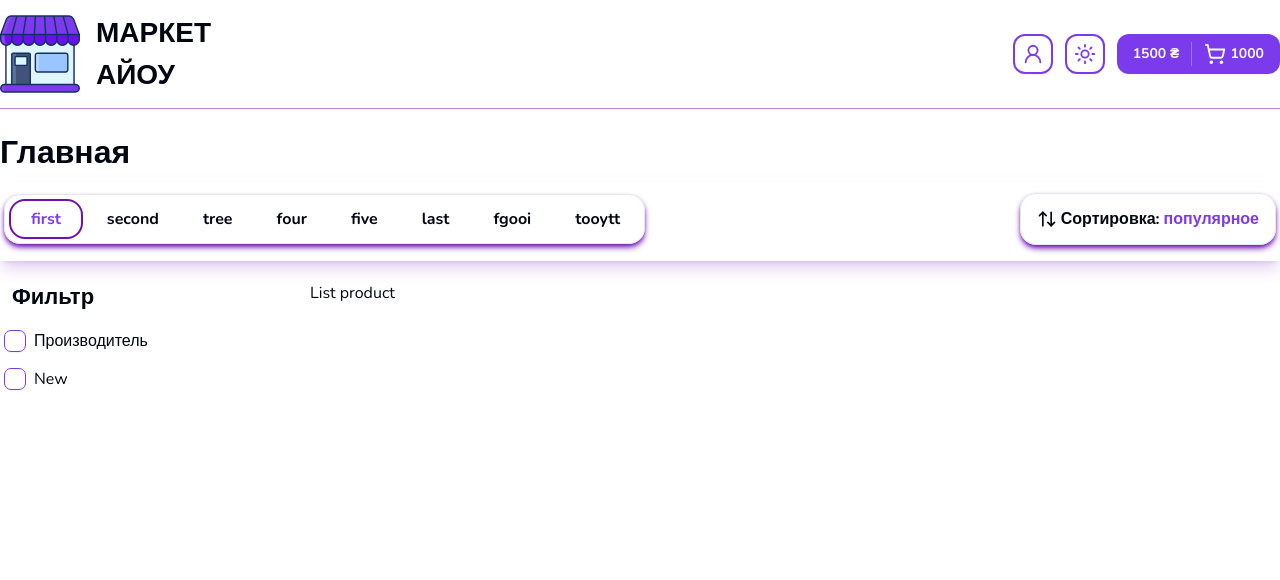
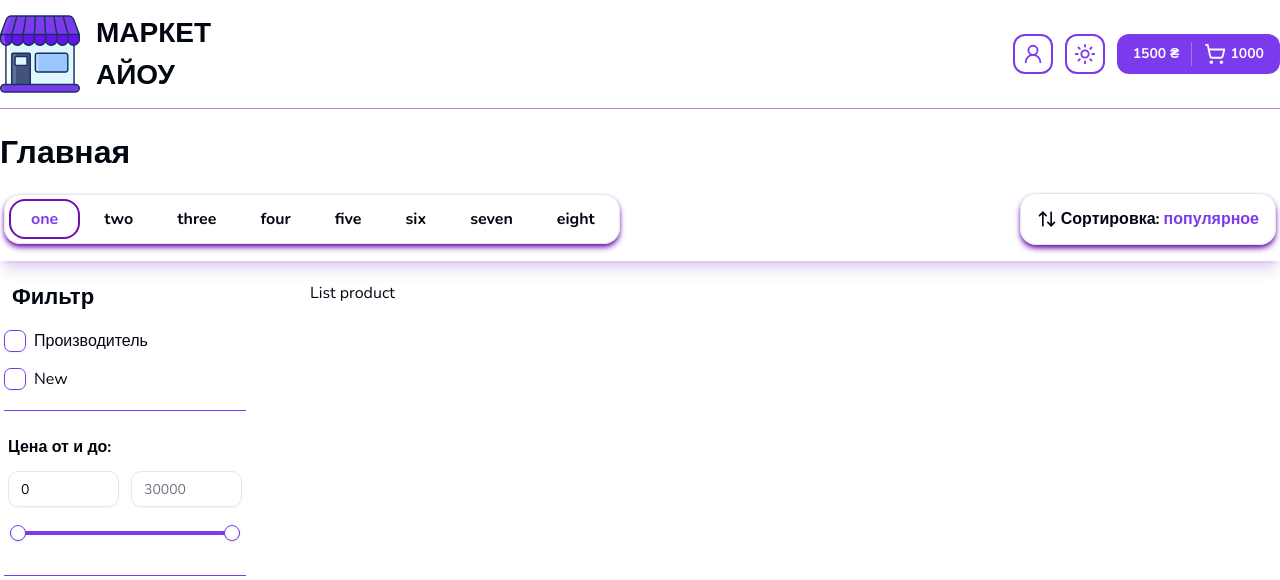
Before and after one commit to smartware10/market.io.frontend, a Next.js app: page / in a window 1280 px wide. Shown: the top 580 px of the page. Built offline with nearby package versions, Linux system fonts and the light colour scheme.

Commit message:
Edit filters

```diff
--- a/src/components/shared/categoties.tsx
+++ b/src/components/shared/categoties.tsx
@@ -4,16 +4,7 @@ import { cn } from "@/lib/utils";
 interface Props {
   className?: string;
 }
-const cats = [
-  "first",
-  "second",
-  "tree",
-  "four",
-  "five",
-  "last",
-  "fgooi",
-  "tooytt",
-];
+const cats = ["one", "two", "three", "four", "five", "six", "seven", "eight"];
 const activeIndex = 0;
 
 export const Categories: React.FC<Props> = ({ className }) => {
--- a/src/components/shared/filter-checkbox.tsx
+++ b/src/components/shared/filter-checkbox.tsx
@@ -24,7 +24,7 @@ export const FilterCheckbox: React.FC<FilterCheckboxProps> = ({
         onCheckedChange={onCheckedChange}
         checked={checked}
         value={value}
-        className="rounded-[7px] w-[22px] h-[22px] cursor-pointer ml-1"
+        className="rounded-[7px] w-[22px] h-[22px] cursor-pointer"
         id={`checkbox-${String(name)}-${String(value)}`}
       />
       <label
--- a/src/components/shared/filters.tsx
+++ b/src/components/shared/filters.tsx
@@ -1,6 +1,6 @@
 import React from "react";
-import { Title } from "@/components/shared";
-import { FilterCheckbox } from "@/components/shared";
+import { Title, FilterCheckbox } from "@/components/shared";
+import { Input, RangeSlider } from "@/components/ui";
 
 interface Props {
   className?: string;
@@ -11,11 +11,35 @@ export const Filters: React.FC<Props> = ({ className }) => {
     <>
       <div className={className}>
         <Title text={"Фильтр"} size={"sm"} className={"ml-3 mb-4 font-bold"} />
-      </div>
 
-      <div className={"flex flex-col gap-4"}>
-        <FilterCheckbox text={"Производитель"} value={"1"} />
-        <FilterCheckbox text={"New"} value={"2"} />
+        <div className={"flex flex-col gap-4 ml-1"}>
+          <FilterCheckbox text={"Производитель"} value={"1"} />
+          <FilterCheckbox text={"New"} value={"2"} />
+        </div>
+
+        <div className={"mt-5 ml-1 mr-1 pb-5 border-y border-y-primary"}>
+          <p className={"font-bold mb-3 mt-6 ml-1"}>Цена от и до:</p>
+          <div className={"flex ml-1 mr-1 gap-3 mb-6"}>
+            <Input
+              type={"number"}
+              placeholder={"0"}
+              min={0}
+              max={30000}
+              defaultValue={0}
+            />
+            <Input type={"number"} placeholder={"30000"} min={10} max={30000} />
+          </div>
+          <div className="flex justify-center">
+            <RangeSlider
+              min={0}
+              max={30000}
+              step={10}
+              value={[0, 30000]}
+              hideValue={true}
+              className={"w-[95%]"}
+            />
+          </div>
+        </div>
       </div>
     </>
   );
```
